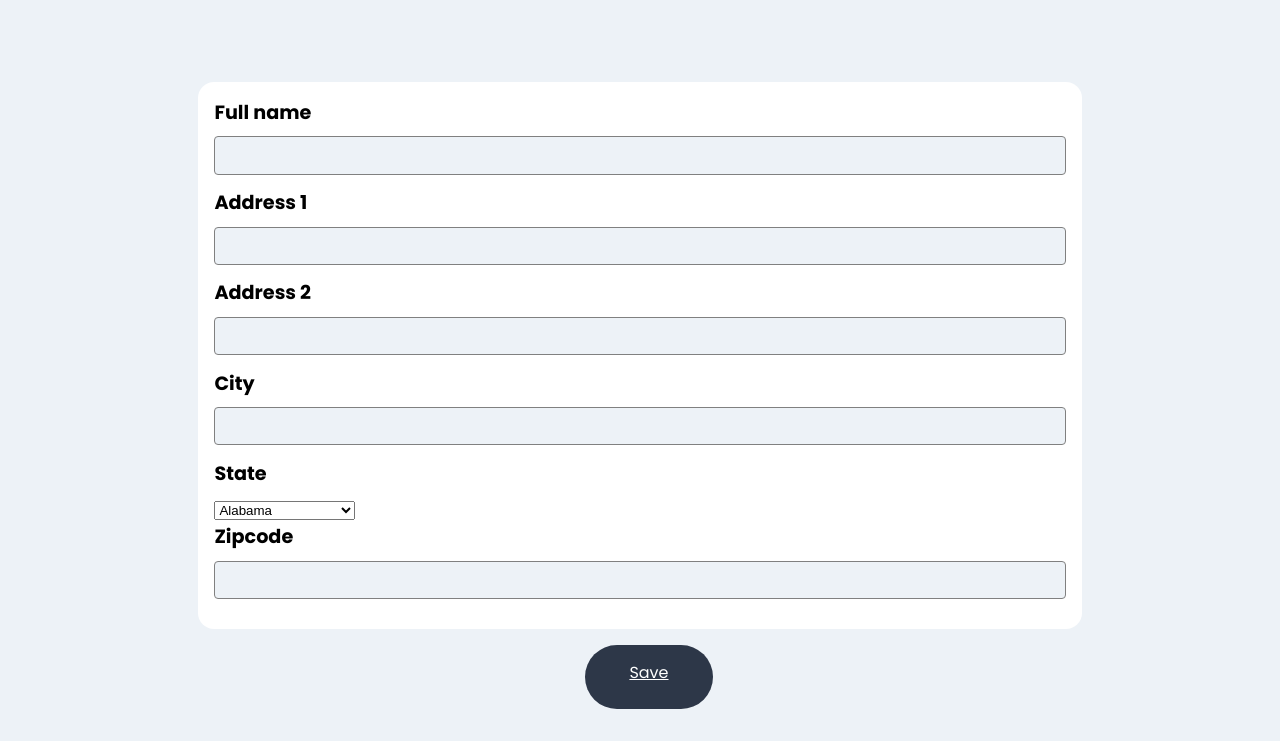
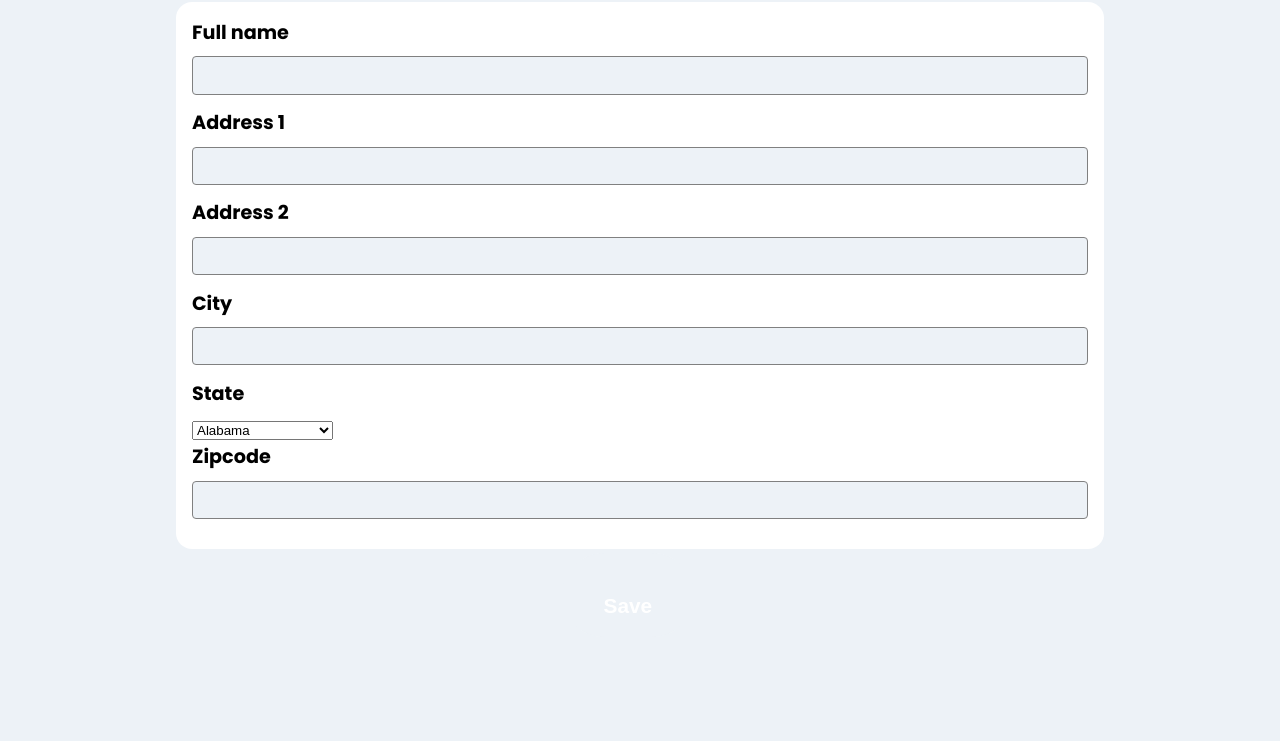
Before and after one commit to DavidOloyede/web-app, a plain HTML site: page profile.html in a window 1280 px wide. Shown: the part 153-894 px from the top of the page. Drawn offline with Linux system fonts and the light colour scheme.

Commit message:
Update profile.html
fixed save button, will actually check fields now. converted middle section to form, slight overlook.

```diff
--- a/profile.html
+++ b/profile.html
@@ -15,7 +15,7 @@
     </div>
     <h1 class= header-profile>Profile</h1>
 
-    <section class="information">
+    <form class="information" action="login.html" method="POST">
 
         <div class="profile-form">
             <label for="name"><b>Full name</b></label>
@@ -89,9 +89,9 @@
             <input type="text" name="zip" maxlength="9" minlength="5" required><br>
 
 
-        </div>
+        </form>
 
-            <p class="saveButton"><a href="#">Save</a></p>
+            <input type="submit" class="saveButton" value="Save">
 
         </section>
 </body>
```
